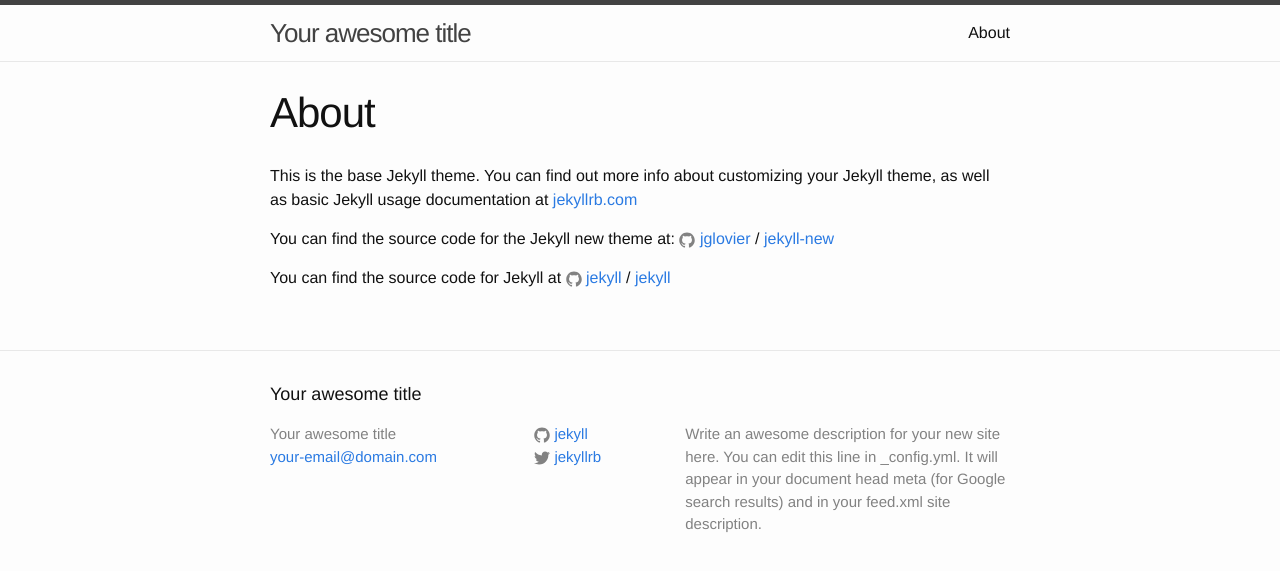
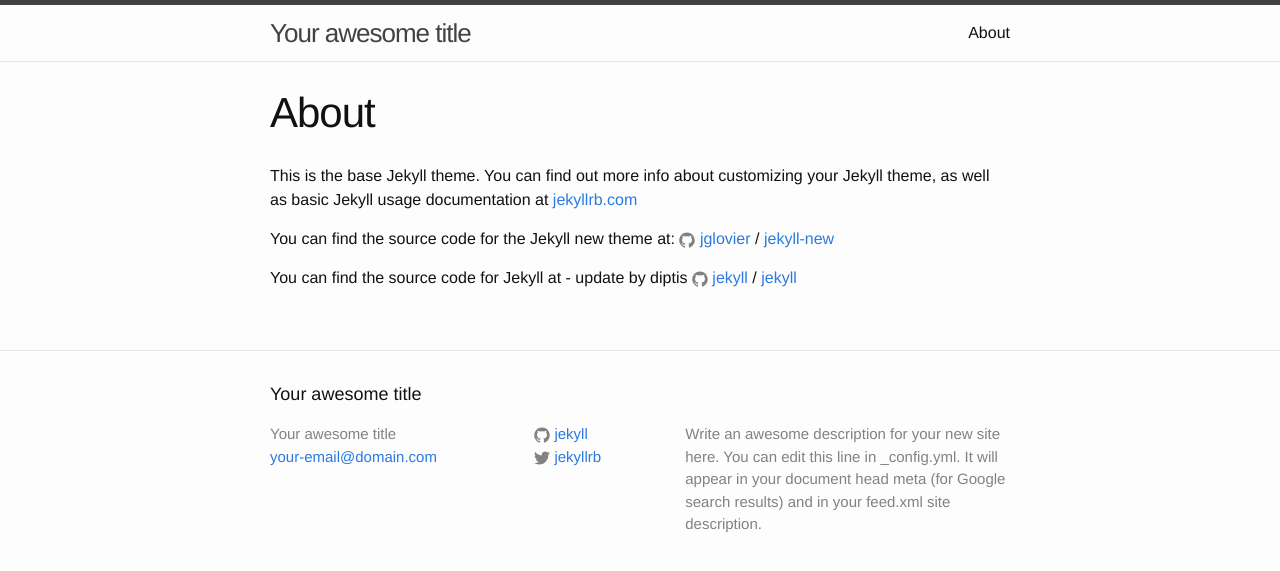
Before and after one commit to dshrivastav/dshrivastav.github.io, a Jekyll site: the page built from about.md, in a window 1280 px wide. Shown: the top 571 px of the page. Built offline with Jekyll 4.4.1, drawn with Linux system fonts in a browser that asks for light colours.

Commit message:
update about and add test file

```diff
--- a/about.md
+++ b/about.md
@@ -10,6 +10,6 @@ You can find the source code for the Jekyll new theme at:
 {% include icon-github.html username="jglovier" %} /
 [jekyll-new](https://github.com/jglovier/jekyll-new)
 
-You can find the source code for Jekyll at
+You can find the source code for Jekyll at - update by diptis
 {% include icon-github.html username="jekyll" %} /
 [jekyll](https://github.com/jekyll/jekyll)
```
Also changed, not shown: test.txt (added).
